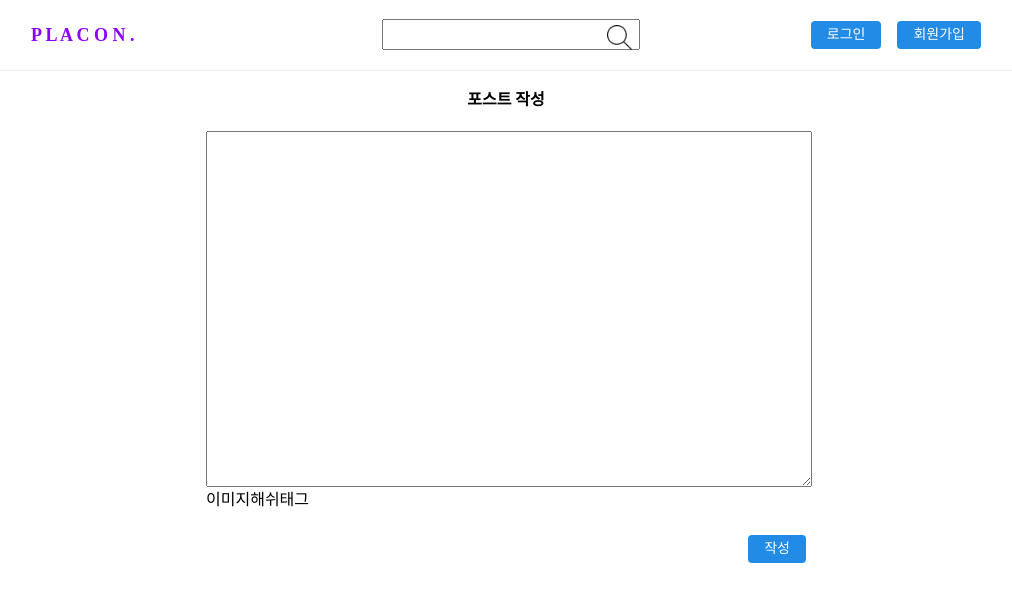
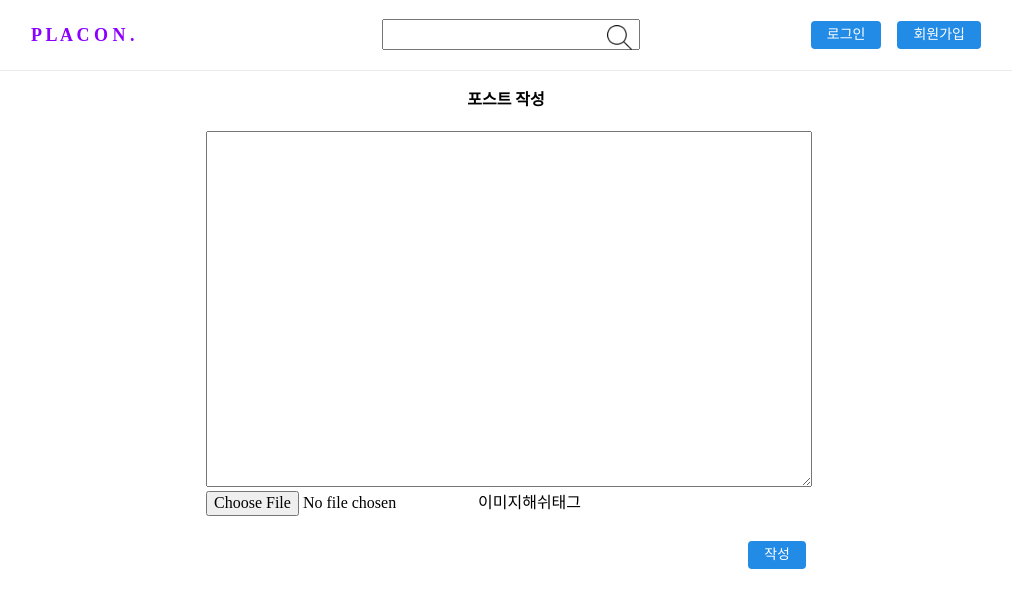
Before and after one commit to placon/client, a React app: page /postWrite in a window 1280 px wide. Shown: the top 608 px of the page, without its empty margins (134-1146 px from the left). Built offline with nearby package versions, Linux system fonts and the light colour scheme.

Commit message:
PC-47 아마존 S3 연동 테스트중

```diff
--- a/src/components/Post/PostWriteForm/index.js
+++ b/src/components/Post/PostWriteForm/index.js
@@ -1,8 +1,14 @@
-import React from "react";
+import React, { useState } from "react";
 import "./index.scss";
 import Button from "../../UI/Button";
 
 function PostWriteForm() {
+  const onChangeImages = (e) => {
+    const [images, setImages] = useState([]);
+    setImages(e.target.files);
+    console.log("파일 체크", e.target.files);
+  };
+
   return (
     <div className="post-write-form">
       <h4>포스트 작성</h4>
@@ -10,7 +16,8 @@ function PostWriteForm() {
         <form>
           <textarea />
           <div className="icon-list">
-            <span>이미지</span>
+            <input type="file" onChange={onChangeImages} />
+            이미지
             <span>해쉬태그</span>
           </div>
           <div className="submit">
```
